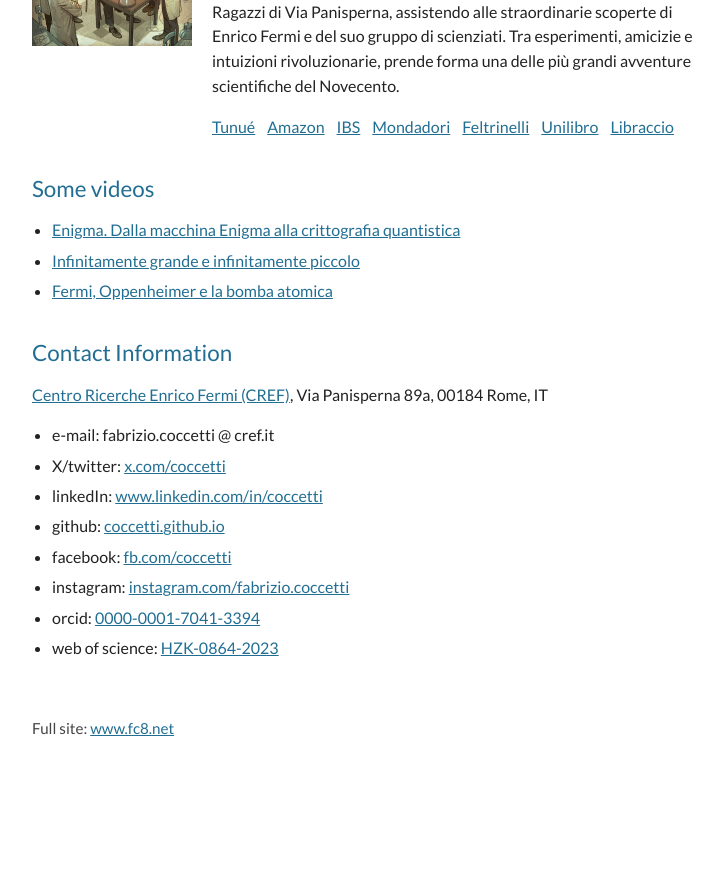
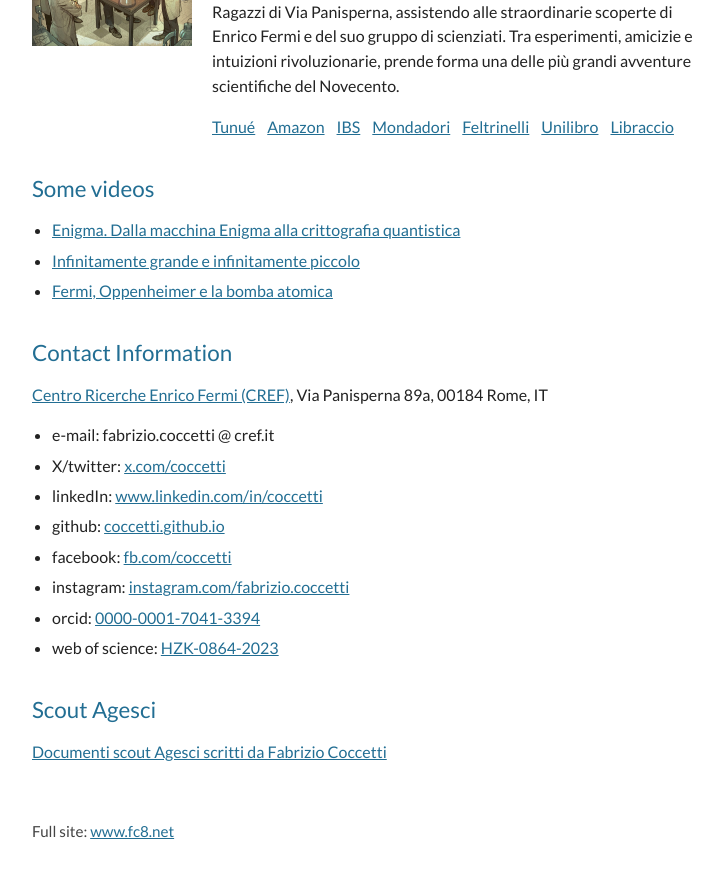
Before and after one commit to coccetti/coccetti.github.io, a Jekyll site: the page built from index.md, in a window 1280 px wide and 900 px high, scrolled down 1663 px. Shown: the top 878 px of the window, without its empty margins (268-991 px from the left). Built offline with Jekyll 4.4.1, drawn with Linux system fonts in a browser that asks for light colours; before the commit the page ends 2459 px from its top, so only the background shows below that.

Commit message:
scout documents link

```diff
--- a/index.md
+++ b/index.md
@@ -67,3 +67,7 @@ List of publications: [Scopus](https://www.scopus.com/authid/detail.uri?authorId
 - instagram: [instagram.com/fabrizio.coccetti](https://instagram.com/fabrizio.coccetti)
 - orcid: [0000-0001-7041-3394](https://orcid.org/0000-0001-7041-3394)
 - web of science: [HZK-0864-2023](https://www.webofscience.com/wos/author/record/HZK-0864-2023)
+
+## Scout Agesci
+
+[Documenti scout Agesci scritti da Fabrizio Coccetti](https://documents.fc8.net/)
```
